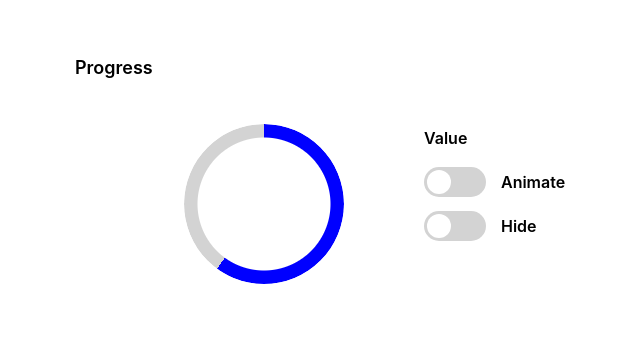
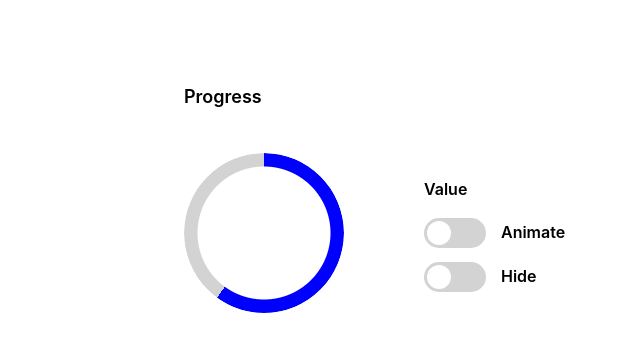
Before and after one commit to sobselena/ozon-test-task, a website built with Vite: page index.html in a window 1280 px wide. Shown: the part 203-554 px from the top of the page, without its empty margins (281-921 px from the left). Built offline with nearby package versions, Linux system fonts and the light colour scheme; files whose address does not match are found by name.

Commit message:
fix: center circle element

```diff
--- a/src/pages/main/progress/progress.scss
+++ b/src/pages/main/progress/progress.scss
@@ -21,8 +21,10 @@
   .progress {
     grid-template-columns: repeat(2, auto);
     grid-template-rows: repeat(2, auto);
-    align-content: start;
-    justify-items: start;
+    align-content: center;
+    justify-items: center;
+    justify-content: center;
+    align-items: center;
 
     width: 568px;
     height: 290px;
```
